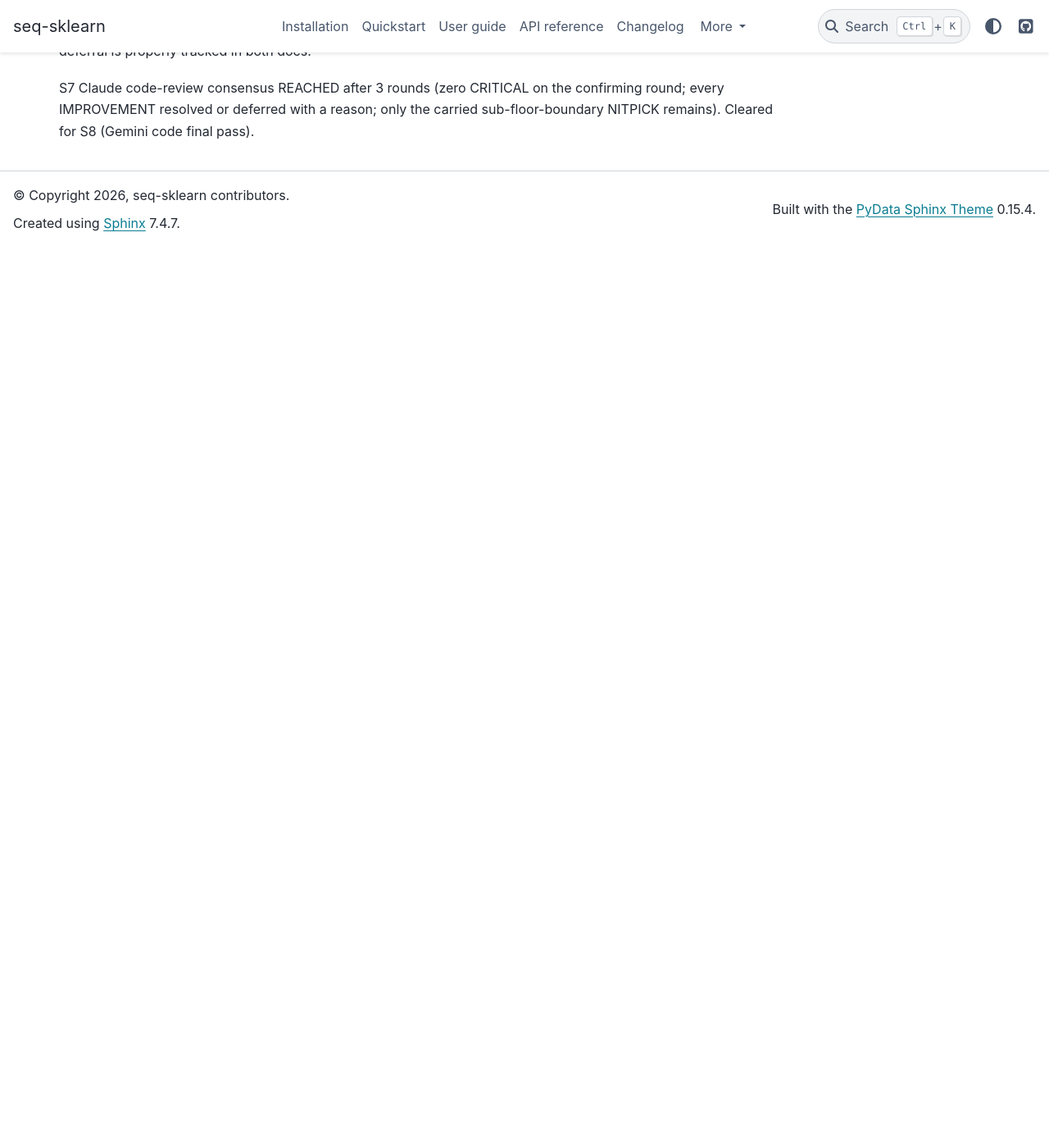
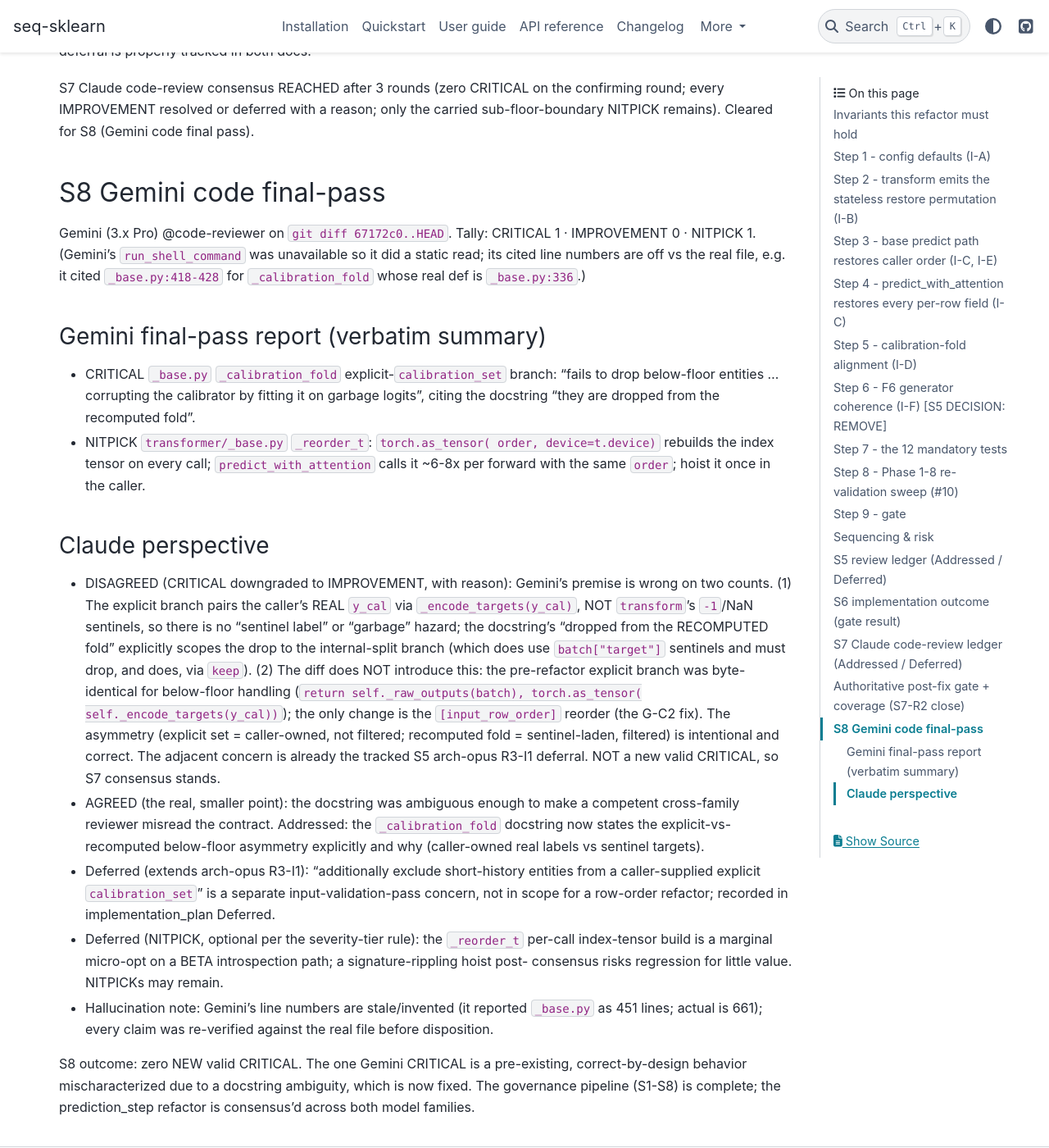
Before and after one commit to switch527/seq-sklearn, a Sphinx documentation site: the page built from docs/refactor_prediction_step.md, in a window 1280 px wide and 1400 px high, scrolled down 13039 px. Shown: the whole window at 82% size. Built offline with Sphinx 7.4.7 and the PyData theme 0.15.4, drawn with Linux system fonts in a browser that asks for light colours; before the commit the page ends 13340 px from its top, so only the background shows below that.

Commit message:
docs(phase9): S8 Gemini code final-pass addressed; pipeline complete
Gemini @code-reviewer raised 1 CRITICAL + 1 NITPICK on the diff.

CRITICAL (explicit calibration_set branch "fits on garbage logits"):
DISAGREED and downgraded to IMPROVEMENT with reason. The explicit
branch pairs the caller's REAL y_cal (via _encode_targets), not
transform's -1/NaN sentinels, so no sentinel/garbage hazard; the
docstring's "dropped from the RECOMPUTED fold" correctly scopes the
drop to the internal-split branch. Pre-existing and unchanged by
this diff (only the G-C2 reorder was added). Not a new valid
CRITICAL -> S7 consensus stands. The real (smaller) point: the
docstring was ambiguous enough to mislead a cross-family reviewer;
_calibration_fold docstring now states the explicit-vs-recomputed
below-floor asymmetry and why. The short-history-exclusion concern
extends the existing arch-opus R3-I1 deferral (input-validation
pass, out of scope).

NITPICK (_reorder_t per-call index tensor): deferred per the
severity-tier rule (NITPICKs may remain) - marginal micro-opt on a
BETA path, signature-rippling hoist post-consensus risks regression.

Gemini's cited line numbers were stale/invented (reported _base.py
as 451 lines vs actual 661); every claim re-verified against the
real file. Calibration-band re-derivation remains an open tracked
follow-up (S8 did not address it). Governance pipeline S1-S8
complete; the prediction_step refactor is dual-family consensus'd.

Co-Authored-By: Claude Opus 4.7 (1M context) <noreply@anthropic.com>

```diff
--- a/docs/refactor_prediction_step.md
+++ b/docs/refactor_prediction_step.md
@@ -709,3 +709,64 @@ S7 Claude code-review consensus REACHED after 3 rounds (zero
 CRITICAL on the confirming round; every IMPROVEMENT resolved or
 deferred with a reason; only the carried sub-floor-boundary NITPICK
 remains). Cleared for S8 (Gemini code final pass).
+
+## S8 Gemini code final-pass
+
+Gemini (3.x Pro) @code-reviewer on `git diff 67172c0..HEAD`. Tally:
+CRITICAL 1 · IMPROVEMENT 0 · NITPICK 1. (Gemini's `run_shell_command`
+was unavailable so it did a static read; its cited line numbers are
+off vs the real file, e.g. it cited `_base.py:418-428` for
+`_calibration_fold` whose real def is `_base.py:336`.)
+
+### Gemini final-pass report (verbatim summary)
+
+- CRITICAL `_base.py` `_calibration_fold` explicit-`calibration_set`
+  branch: "fails to drop below-floor entities ... corrupting the
+  calibrator by fitting it on garbage logits", citing the docstring
+  "they are dropped from the recomputed fold".
+- NITPICK `transformer/_base.py` `_reorder_t`: `torch.as_tensor(
+  order, device=t.device)` rebuilds the index tensor on every call;
+  `predict_with_attention` calls it ~6-8x per forward with the same
+  `order`; hoist it once in the caller.
+
+### Claude perspective
+
+- DISAGREED (CRITICAL downgraded to IMPROVEMENT, with reason):
+  Gemini's premise is wrong on two counts. (1) The explicit branch
+  pairs the caller's REAL `y_cal` via `_encode_targets(y_cal)`, NOT
+  `transform`'s `-1`/NaN sentinels, so there is no "sentinel label"
+  or "garbage" hazard; the docstring's "dropped from the RECOMPUTED
+  fold" explicitly scopes the drop to the internal-split branch
+  (which does use `batch["target"]` sentinels and must drop, and
+  does, via `keep`). (2) The diff does NOT introduce this: the
+  pre-refactor explicit branch was byte-identical for below-floor
+  handling (`return self._raw_outputs(batch), torch.as_tensor(
+  self._encode_targets(y_cal))`); the only change is the
+  `[input_row_order]` reorder (the G-C2 fix). The asymmetry (explicit
+  set = caller-owned, not filtered; recomputed fold = sentinel-laden,
+  filtered) is intentional and correct. The adjacent concern is
+  already the tracked S5 arch-opus R3-I1 deferral. NOT a new valid
+  CRITICAL, so S7 consensus stands.
+- AGREED (the real, smaller point): the docstring was ambiguous
+  enough to make a competent cross-family reviewer misread the
+  contract. Addressed: the `_calibration_fold` docstring now states
+  the explicit-vs-recomputed below-floor asymmetry explicitly and
+  why (caller-owned real labels vs sentinel targets).
+- Deferred (extends arch-opus R3-I1): "additionally exclude
+  short-history entities from a caller-supplied explicit
+  `calibration_set`" is a separate input-validation-pass concern,
+  not in scope for a row-order refactor; recorded in
+  implementation_plan Deferred.
+- Deferred (NITPICK, optional per the severity-tier rule): the
+  `_reorder_t` per-call index-tensor build is a marginal micro-opt
+  on a BETA introspection path; a signature-rippling hoist post-
+  consensus risks regression for little value. NITPICKs may remain.
+- Hallucination note: Gemini's line numbers are stale/invented
+  (it reported `_base.py` as 451 lines; actual is 661); every claim
+  was re-verified against the real file before disposition.
+
+S8 outcome: zero NEW valid CRITICAL. The one Gemini CRITICAL is a
+pre-existing, correct-by-design behavior mischaracterized due to a
+docstring ambiguity, which is now fixed. The governance pipeline
+(S1-S8) is complete; the prediction_step refactor is consensus'd
+across both model families.
```
Also changed, not shown: docs/implementation_plan.md (+18 -4 lines), 1 other file.
